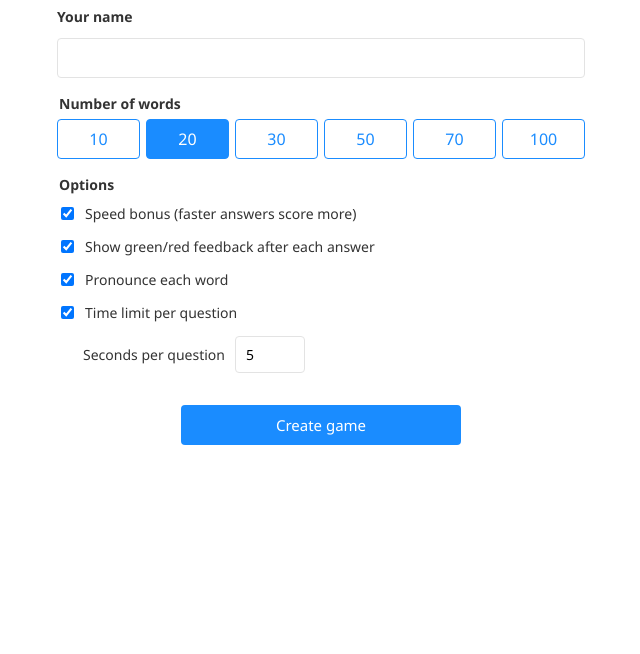
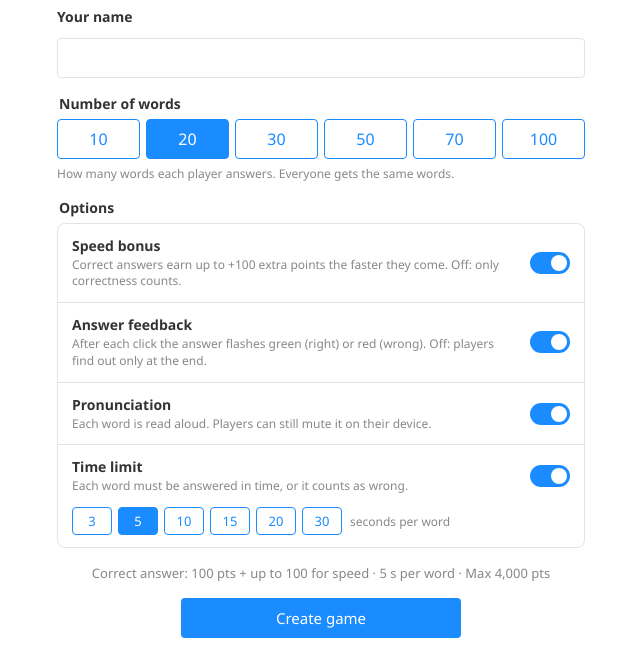
Before and after one commit to andrea3x/jp-n5-challenge, a website with bundled scripts: page public/index.html in a window 1280 px wide. Shown: the part 166-820 px from the top of the page, without its empty margins (319-959 px from the left). Built offline with nearby package versions, Linux system fonts and the light colour scheme.

Commit message:
Improved initial config screen

```diff
--- a/public/index.html
+++ b/public/index.html
@@ -23,20 +23,50 @@
       <fieldset class="field">
         <legend>Number of words</legend>
         <div id="word-counts" class="segmented"></div>
+        <small class="hint">How many words each player answers. Everyone gets the same words.</small>
       </fieldset>
 
       <fieldset class="field">
         <legend>Options</legend>
-        <label class="check"><input type="checkbox" id="speed-scoring" checked> Speed bonus (faster answers score more)</label>
-        <label class="check"><input type="checkbox" id="color-feedback" checked> Show green/red feedback after each answer</label>
-        <label class="check"><input type="checkbox" id="pronounce" checked> Pronounce each word</label>
-        <label class="check"><input type="checkbox" id="timer-enabled" checked> Time limit per question</label>
-        <label class="inline" id="timer-row">
-          Seconds per question
-          <input type="number" id="timer-seconds" value="5" min="2" max="60" step="1" required>
-        </label>
+        <div class="options">
+          <label class="option">
+            <span class="option-text">
+              <strong>Speed bonus</strong>
+              <small>Correct answers earn up to +100 extra points the faster they come. Off: only correctness counts.</small>
+            </span>
+            <input type="checkbox" role="switch" class="switch" id="speed-scoring" checked>
+          </label>
+          <label class="option">
+            <span class="option-text">
+              <strong>Answer feedback</strong>
+              <small>After each click the answer flashes green (right) or red (wrong). Off: players find out only at the end.</small>
+            </span>
+            <input type="checkbox" role="switch" class="switch" id="color-feedback" checked>
+          </label>
+          <label class="option">
+            <span class="option-text">
+              <strong>Pronunciation</strong>
+              <small>Each word is read aloud. Players can still mute it on their device.</small>
+            </span>
+            <input type="checkbox" role="switch" class="switch" id="pronounce" checked>
+          </label>
+          <div class="option-group">
+            <label class="option">
+              <span class="option-text">
+                <strong>Time limit</strong>
+                <small>Each word must be answered in time, or it counts as wrong.</small>
+              </span>
+              <input type="checkbox" role="switch" class="switch" id="timer-enabled" checked>
+            </label>
+            <div id="timer-row" class="option-extra" role="radiogroup" aria-label="Seconds per word">
+              <div id="timer-choices" class="segmented compact"></div>
+              <small class="hint">seconds per word</small>
+            </div>
+          </div>
+        </div>
       </fieldset>
 
+      <p id="summary" class="summary-line"></p>
       <button type="submit" class="btn">Create game</button>
       <p id="error" class="error" hidden></p>
     </form>
--- a/public/style.css
+++ b/public/style.css
@@ -98,9 +98,46 @@ input[type="text"], input:not([type]), input[type="number"] {
   border: 1px solid var(--border);
   border-radius: 4px;
 }
-.check { display: flex; align-items: center; gap: 8px; font-size: 14px; padding: 4px 0; }
-.inline { display: flex; align-items: center; gap: 10px; font-size: 14px; padding: 4px 0 0 26px; }
-.inline input { width: 70px; }
+.hint { font-size: 12px; color: var(--muted); }
+
+/* Setup options: one card per setting, "name + explanation" on the left, switch on the right. */
+.options { border: 1px solid var(--border); border-radius: 8px; overflow: hidden; }
+.options > * + * { border-top: 1px solid var(--border); }
+.option { display: flex; align-items: center; gap: 14px; padding: 12px 14px; cursor: pointer; }
+.option:hover { background: #fafafa; }
+.option-text { flex: 1; display: flex; flex-direction: column; gap: 2px; }
+.option-text strong { font-size: 14px; }
+.option-text small { font-size: 12px; color: var(--muted); line-height: 1.4; }
+.option-extra { display: flex; align-items: center; flex-wrap: wrap; gap: 8px; padding: 0 14px 12px; }
+
+.switch {
+  appearance: none;
+  flex-shrink: 0;
+  position: relative;
+  width: 40px;
+  height: 22px;
+  margin: 0;
+  border-radius: 11px;
+  background: #ccc;
+  cursor: pointer;
+  transition: background-color 0.15s;
+}
+.switch::after {
+  content: "";
+  position: absolute;
+  top: 3px;
+  left: 3px;
+  width: 16px;
+  height: 16px;
+  border-radius: 50%;
+  background: #fff;
+  transition: transform 0.15s;
+}
+.switch:checked { background: var(--blue); }
+.switch:checked::after { transform: translateX(18px); }
+.switch:focus-visible { outline: 2px solid var(--blue); outline-offset: 2px; }
+
+.summary-line { font-size: 13px; color: var(--muted); text-align: center; margin: 0; }
 
 .segmented { display: flex; flex-wrap: wrap; gap: 6px; }
 .segmented label {
@@ -113,8 +150,11 @@ input[type="text"], input:not([type]), input[type="number"] {
   color: var(--blue);
   cursor: pointer;
 }
-.segmented input { display: none; }
+/* Visually hidden but still reachable with the keyboard. */
+.segmented input { position: absolute; opacity: 0; width: 0; height: 0; margin: 0; }
 .segmented label:has(input:checked) { background: var(--blue); color: #fff; }
+.segmented:has(input:focus-visible) label:has(input:checked) { outline: 2px solid var(--blue-dark); outline-offset: 2px; }
+.segmented.compact label { flex: 0 0 auto; min-width: 40px; padding: 4px 0; font-size: 13px; }
 
 /* Lobby */
 .share { display: flex; gap: 8px; }
--- a/src/client/create.ts
+++ b/src/client/create.ts
@@ -1,5 +1,15 @@
-import { WORD_COUNTS, type CreateRoomResponse, type GameSettings } from '../shared/protocol.js';
+import {
+  DEFAULT_TIMER_SECONDS,
+  TIMER_CHOICES,
+  WORD_COUNTS,
+  type CreateRoomResponse,
+  type GameSettings,
+} from '../shared/protocol.js';
 import { saveHostKey, saveName, savedName } from './storage.js';
+
+const DEFAULT_WORD_COUNT = 20;
+const BASE_POINTS = 100;
+const MAX_SPEED_BONUS = 100;
 
 const $ = <T extends HTMLElement>(id: string) => document.getElementById(id) as T;
 
@@ -9,35 +19,56 @@ const speedScoring = $<HTMLInputElement>('speed-scoring');
 const colorFeedback = $<HTMLInputElement>('color-feedback');
 const pronounce = $<HTMLInputElement>('pronounce');
 const timerEnabled = $<HTMLInputElement>('timer-enabled');
-const timerSeconds = $<HTMLInputElement>('timer-seconds');
 const timerRow = $('timer-row');
+const summary = $('summary');
 const errorBox = $('error');
 
 nameInput.value = savedName() ?? '';
 
-$('word-counts').innerHTML = WORD_COUNTS.map(
-  (n) => `<label><input type="radio" name="wordCount" value="${n}"${n === 20 ? ' checked' : ''}>${n}</label>`,
-).join('');
+const radios = (name: string, values: readonly number[], selected: number) =>
+  values
+    .map((n) => `<label><input type="radio" name="${name}" value="${n}"${n === selected ? ' checked' : ''}>${n}</label>`)
+    .join('');
 
-timerEnabled.addEventListener('change', () => {
-  timerRow.hidden = !timerEnabled.checked;
-});
+$('word-counts').innerHTML = radios('wordCount', WORD_COUNTS, DEFAULT_WORD_COUNT);
+$('timer-choices').innerHTML = radios('timerSeconds', TIMER_CHOICES, DEFAULT_TIMER_SECONDS);
+
+const checkedValue = (name: string) =>
+  Number(form.querySelector<HTMLInputElement>(`input[name="${name}"]:checked`)?.value);
+
+function readSettings(): GameSettings {
+  return {
+    wordCount: checkedValue('wordCount') as GameSettings['wordCount'],
+    speedScoring: speedScoring.checked,
+    colorFeedback: colorFeedback.checked,
+    timerEnabled: timerEnabled.checked,
+    timerSeconds: checkedValue('timerSeconds'),
+    pronounce: pronounce.checked,
+  };
+}
+
+/** e.g. "Correct answer: 100 pts + up to 100 for speed · 5 s per word · Max 4,000 pts" */
+function renderSummary(): void {
+  const s = readSettings();
+  timerRow.hidden = !s.timerEnabled;
+  const perAnswer = s.speedScoring ? `${BASE_POINTS} pts + up to ${MAX_SPEED_BONUS} for speed` : `${BASE_POINTS} pts`;
+  const max = s.wordCount * (BASE_POINTS + (s.speedScoring ? MAX_SPEED_BONUS : 0));
+  summary.textContent = [
+    `Correct answer: ${perAnswer}`,
+    s.timerEnabled ? `${s.timerSeconds} s per word` : 'No time limit',
+    `Max ${max.toLocaleString('en-US')} pts`,
+  ].join(' · ');
+}
+
+form.addEventListener('change', renderSummary);
+renderSummary();
 
 form.addEventListener('submit', async (event) => {
   event.preventDefault();
   errorBox.hidden = true;
+  const settings = readSettings();
 
-  const checked = form.querySelector<HTMLInputElement>('input[name="wordCount"]:checked');
-  const settings: GameSettings = {
-    wordCount: Number(checked?.value) as GameSettings['wordCount'],
-    speedScoring: speedScoring.checked,
-    colorFeedback: colorFeedback.checked,
-    timerEnabled: timerEnabled.checked,
-    timerSeconds: Number(timerSeconds.value),
-    pronounce: pronounce.checked,
-  };
-
-  const submit = form.querySelector('button')!;
+  const submit = form.querySelector<HTMLButtonElement>('button[type="submit"]')!;
   submit.disabled = true;
   try {
     const res = await fetch('/api/rooms', {
--- a/src/shared/protocol.ts
+++ b/src/shared/protocol.ts
@@ -8,6 +8,8 @@ export const MAX_NAME_LENGTH = 20;
 export const TIMER_MIN_SECONDS = 2;
 export const TIMER_MAX_SECONDS = 60;
 export const DEFAULT_TIMER_SECONDS = 5;
+/** Quick picks offered on the setup screen (all within the MIN–MAX range the server accepts). */
+export const TIMER_CHOICES = [3, 5, 10, 15, 20, 30] as const;
 
 export interface GameSettings {
   wordCount: WordCount;
```
